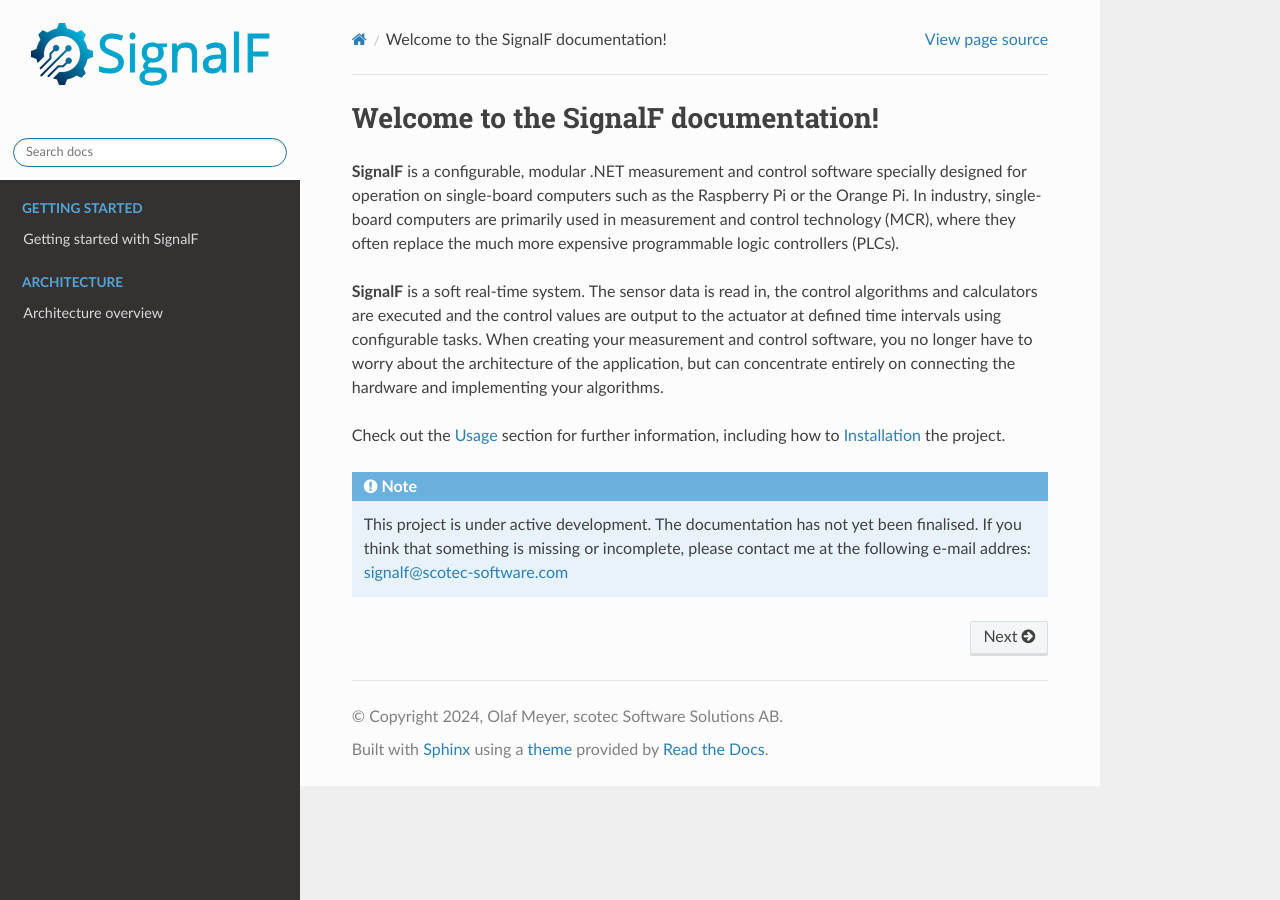
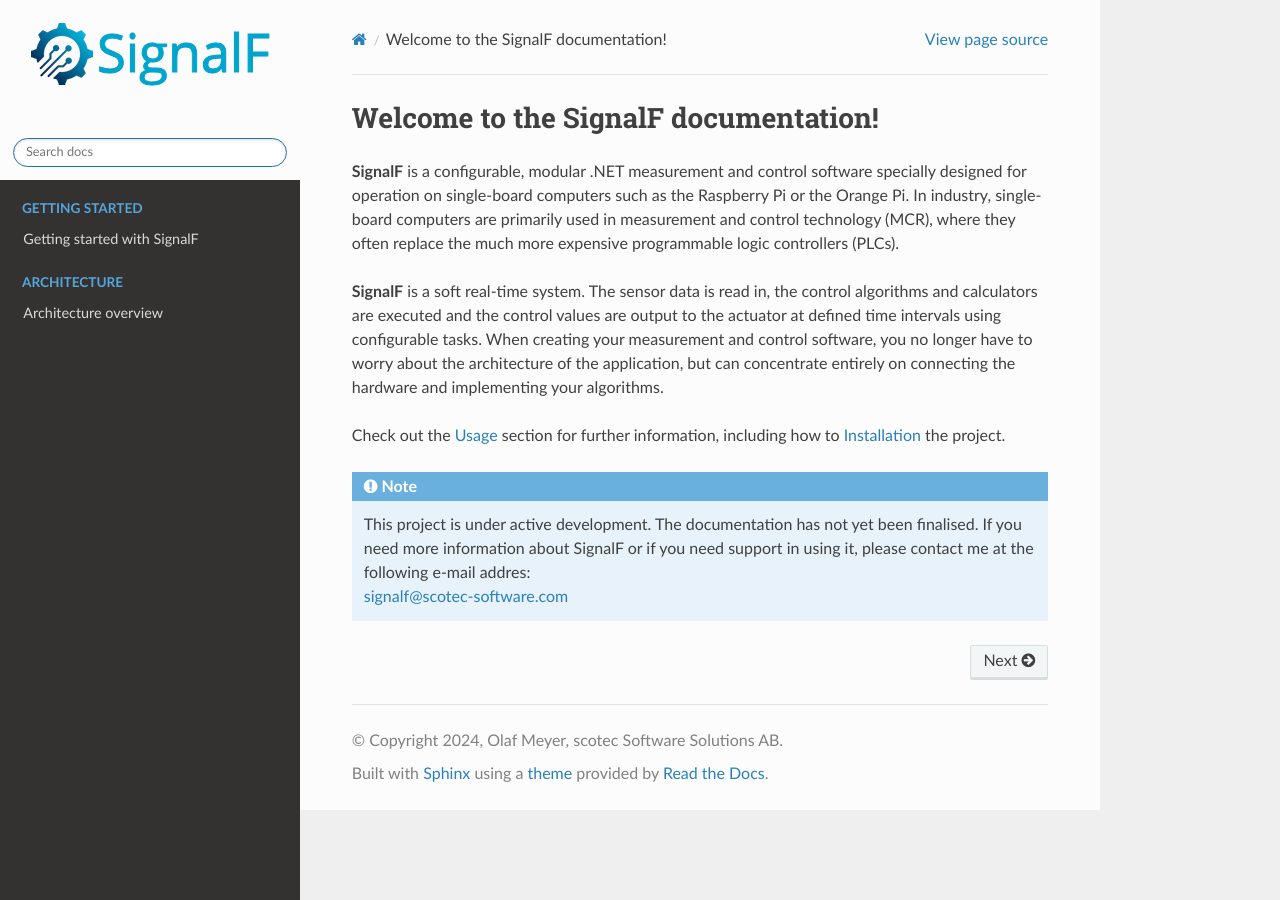
Before and after one commit to SignalF/SignalF.Documentation, a Sphinx documentation site: the page built from docs/source/index.rst, in a window 1280 px wide. Built offline with Sphinx 7.4.7 and the Read the Docs theme 2.0.0, drawn with Linux system fonts in a browser that asks for light colours.

Commit message:
Update index.rst

```diff
--- a/docs/source/index.rst
+++ b/docs/source/index.rst
@@ -26,5 +26,5 @@
 .. note::
 
    | This project is under active development.
-     The documentation has not yet been finalised. If you think that something is missing or incomplete, please contact me at the following e-mail addres:
+     The documentation has not yet been finalised. If you need more information about SignalF or if you need support in using it, please contact me at the following e-mail addres:
    | signalf@scotec-software.com
```
